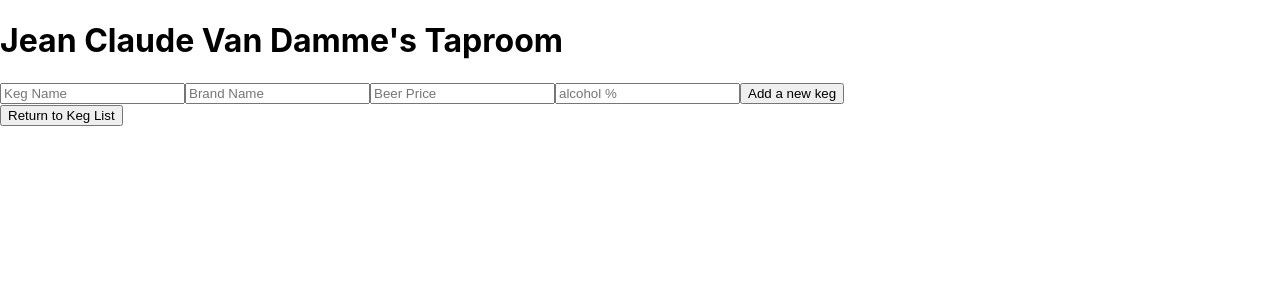
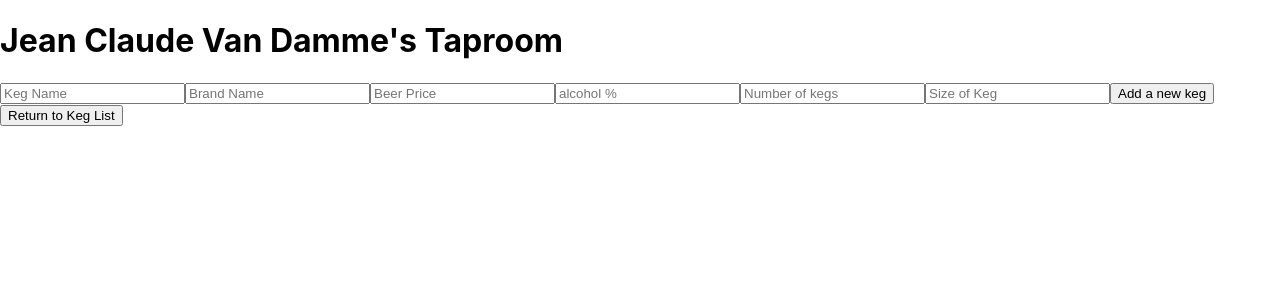
Before and after one commit to Dave-Sterry/Tap-Room, a React (Create React App) app: page / in a window 1280 px wide. Both pictures are taken after a click on the button "Add a keg". Shown: the top 300 px of the page. Built offline with nearby package versions, Linux system fonts and the light colour scheme.

Commit message:
add fields for number of kegs, amount of beer

```diff
--- a/src/components/EditKegForm.js
+++ b/src/components/EditKegForm.js
@@ -6,7 +6,7 @@
   const { keg } = props;
   function handleEditKegFormSubmission(event){
     event.preventDefault();
-    props.onEditKeg({name: event.target.name.value, brand: event.target.brand.value, price: event.target.price.value, alcoholContent: event.target.alcoholContent.value, beer: event.target.beer.value, id: keg.id});
+    props.onEditKeg({name: event.target.name.value, brand: event.target.brand.value, price: parseInt(event.target.price.value), quantity: parseInt(event.target.quantity.value), beer: parseInt(event.target.beer.value), alcoholContent: event.target.alcoholContent.value, id: keg.id});
   }
 
   return (
--- a/src/components/Keg.js
+++ b/src/components/Keg.js
@@ -16,7 +16,8 @@
   brand:PropTypes.string.isRequired,
   price:PropTypes.number.isRequired,
   alcoholContent:PropTypes.string.isRequired,
-  beer: 124,
+  beer: PropTypes.number.isRequired,
+  quantity: PropTypes.number.isRequired,
   id: PropTypes.string,
   whenKegClicked:PropTypes.func
 };
--- a/src/components/KegControl.js
+++ b/src/components/KegControl.js
@@ -68,7 +68,7 @@
   handleBuyBeerClick = () => {
     const selectedKeg = this.state.selectedKeg;
     const beerToBuy = Object.assign({}, selectedKeg, {quantity: selectedKeg.beer -1});
-    const editedMasterKegList = this.state.masterKegList.filter(keg= keg.id !==this.state.selectedKeg.id).concat(beerToBuy);
+    const editedMasterKegList = this.state.masterKegList.filter(keg=>keg.id !==this.state.selectedKeg.id).concat(beerToBuy);
     this.setState({
       masterKegList: editedMasterKegList,
       selectedKeg: beerToBuy
@@ -78,7 +78,7 @@
   handleRestockKegClick =() => {
     const selectedKeg = this.state.selectedKeg;
     const kegToRestock = Object.assign({}, selectedKeg, {quantity: selectedKeg.quantity +1});
-    const editedMasterKegList = this.state.masterKegList.filter(keg= keg.id != this.state.selectedKeg.id).concat(kegToRestock);
+    const editedMasterKegList = this.state.masterKegList.filter(keg=>keg.id !== this.state.selectedKeg.id).concat(kegToRestock);
     this.setState({
       masterKegList: editedMasterKegList,
       selectedKeg: kegToRestock
--- a/src/components/NewKegForm.js
+++ b/src/components/NewKegForm.js
@@ -7,7 +7,7 @@
 
   function handleNewKegFormSubmission(event){
     event.preventDefault();
-    props.onNewKegCreation({name: event.target.name.value, brand: event.target.brand.value, price: event.target.price.value, alcoholContent: event.target.alcoholContent.value, beer: event.target.beer.value, id: v4()});
+    props.onNewKegCreation({name: event.target.name.value, brand: event.target.brand.value, price: parseInt(event.target.price.value), quantity: parseInt(event.target.quantity.value), beer: parseInt(event.target.beer.value), alcoholContent: event.target.alcoholContent.value,id: v4()});
   }
 
   return (
--- a/src/components/ReusableForm.js
+++ b/src/components/ReusableForm.js
@@ -21,7 +21,16 @@
           type='text'
           name='alcoholContent'
           placeholder='alcohol %' />
+        <input
+          type='number'
+          name='quantity'
+          placeholder='Number of kegs' />
+        <input
+          type='number'
+          name='beer'
+          placeholder='Size of Keg' />
           <button type='submit'>{props.buttonText}</button>
+
       </form>
     </React.Fragment>
   );
```
